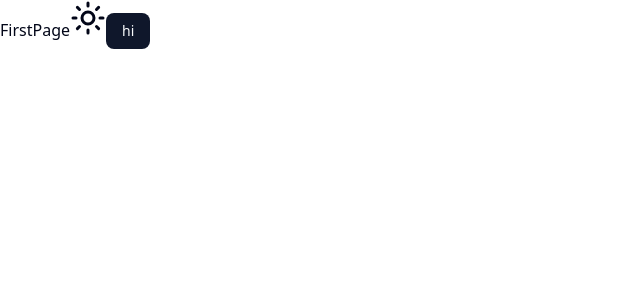
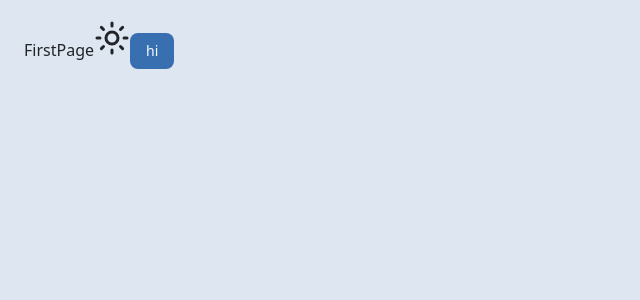
Before and after one commit to ThePral/NIT-Internship-Project, a Next.js app in the folder frontend/brilliant-talent-system/: page / in a window 1280 px wide. Shown: the top 300 px of the page, without its empty margins (0-640 px from the left). Built offline with nearby package versions, Linux system fonts and the light colour scheme.

Commit message:
light colors assigned

```diff
--- a/frontend/brilliant-talent-system/app/globals.css
+++ b/frontend/brilliant-talent-system/app/globals.css
@@ -45,23 +45,26 @@
 
 :root {
   --radius: 0.625rem;
-  --background: oklch(1 0 0);
-  --foreground: oklch(0.129 0.042 264.695);
-  --card: oklch(1 0 0);
-  --card-foreground: oklch(0.129 0.042 264.695);
-  --popover: oklch(1 0 0);
-  --popover-foreground: oklch(0.129 0.042 264.695);
-  --primary: oklch(0.208 0.042 265.755);
+  --background: #DEE7F1;
+  --foreground: #232427;
+  --card: #FFFFFF;
+  --card-foreground: #232427;
+  --popover: #DEE7F1;
+  --success: #29B093;
+  --danger: #EE3160;
+  --popover-foreground: #232427;
+  --primary: #376FB1;
   --primary-foreground: oklch(0.984 0.003 247.858);
   --secondary: oklch(0.968 0.007 247.896);
-  --secondary-foreground: oklch(0.208 0.042 265.755);
+  --secondary-foreground: #376FB1;
   --muted: oklch(0.968 0.007 247.896);
   --muted-foreground: oklch(0.554 0.046 257.417);
   --accent: oklch(0.968 0.007 247.896);
-  --accent-foreground: oklch(0.208 0.042 265.755);
-  --destructive: oklch(0.577 0.245 27.325);
-  --border: oklch(0.929 0.013 255.508);
-  --input: oklch(0.929 0.013 255.508);
+  --accent-foreground: #376FB1;
+  --destructive: #EE3160;
+  ;
+  --border: #95A3A5;
+  --input: #95A3A5;
   --ring: oklch(0.704 0.04 256.788);
   --chart-1: oklch(0.646 0.222 41.116);
   --chart-2: oklch(0.6 0.118 184.704);
@@ -69,31 +72,33 @@
   --chart-4: oklch(0.828 0.189 84.429);
   --chart-5: oklch(0.769 0.188 70.08);
   --sidebar: oklch(0.984 0.003 247.858);
-  --sidebar-foreground: oklch(0.129 0.042 264.695);
-  --sidebar-primary: oklch(0.208 0.042 265.755);
+  --sidebar-foreground: #232427;
+  --sidebar-primary: #376FB1;
   --sidebar-primary-foreground: oklch(0.984 0.003 247.858);
   --sidebar-accent: oklch(0.968 0.007 247.896);
-  --sidebar-accent-foreground: oklch(0.208 0.042 265.755);
-  --sidebar-border: oklch(0.929 0.013 255.508);
+  --sidebar-accent-foreground: #376FB1;
+  --sidebar-border: #95A3A5;
   --sidebar-ring: oklch(0.704 0.04 256.788);
 }
 
 .dark {
-  --background: oklch(0.129 0.042 264.695);
+  --background: #232427;
   --foreground: oklch(0.984 0.003 247.858);
-  --card: oklch(0.208 0.042 265.755);
+  --card: #376FB1;
   --card-foreground: oklch(0.984 0.003 247.858);
-  --popover: oklch(0.208 0.042 265.755);
+  --popover: #376FB1;
+  --success: #29B093;
   --popover-foreground: oklch(0.984 0.003 247.858);
-  --primary: oklch(0.929 0.013 255.508);
-  --primary-foreground: oklch(0.208 0.042 265.755);
+  --primary: #95A3A5;
+  --primary-foreground: #376FB1;
   --secondary: oklch(0.279 0.041 260.031);
   --secondary-foreground: oklch(0.984 0.003 247.858);
   --muted: oklch(0.279 0.041 260.031);
   --muted-foreground: oklch(0.704 0.04 256.788);
   --accent: oklch(0.279 0.041 260.031);
   --accent-foreground: oklch(0.984 0.003 247.858);
-  --destructive: oklch(0.704 0.191 22.216);
+  --danger: #EE3160;
+  --destructive: #EE3160;
   --border: oklch(1 0 0 / 10%);
   --input: oklch(1 0 0 / 15%);
   --ring: oklch(0.551 0.027 264.364);
@@ -102,7 +107,7 @@
   --chart-3: oklch(0.769 0.188 70.08);
   --chart-4: oklch(0.627 0.265 303.9);
   --chart-5: oklch(0.645 0.246 16.439);
-  --sidebar: oklch(0.208 0.042 265.755);
+  --sidebar: #376FB1;
   --sidebar-foreground: oklch(0.984 0.003 247.858);
   --sidebar-primary: oklch(0.488 0.243 264.376);
   --sidebar-primary-foreground: oklch(0.984 0.003 247.858);
--- a/frontend/brilliant-talent-system/app/layout.tsx
+++ b/frontend/brilliant-talent-system/app/layout.tsx
@@ -30,7 +30,7 @@ export default function RootLayout({
   <HTMLProvider>
     {/* <html lang="en" className="dark"> */}
       <body
-        className={`${geistSans.variable} ${geistMono.variable} antialiased`}
+        className={`${geistSans.variable} ${geistMono.variable} antialiased p-5 px-6`}
       >
           {children}
       </body>
```
